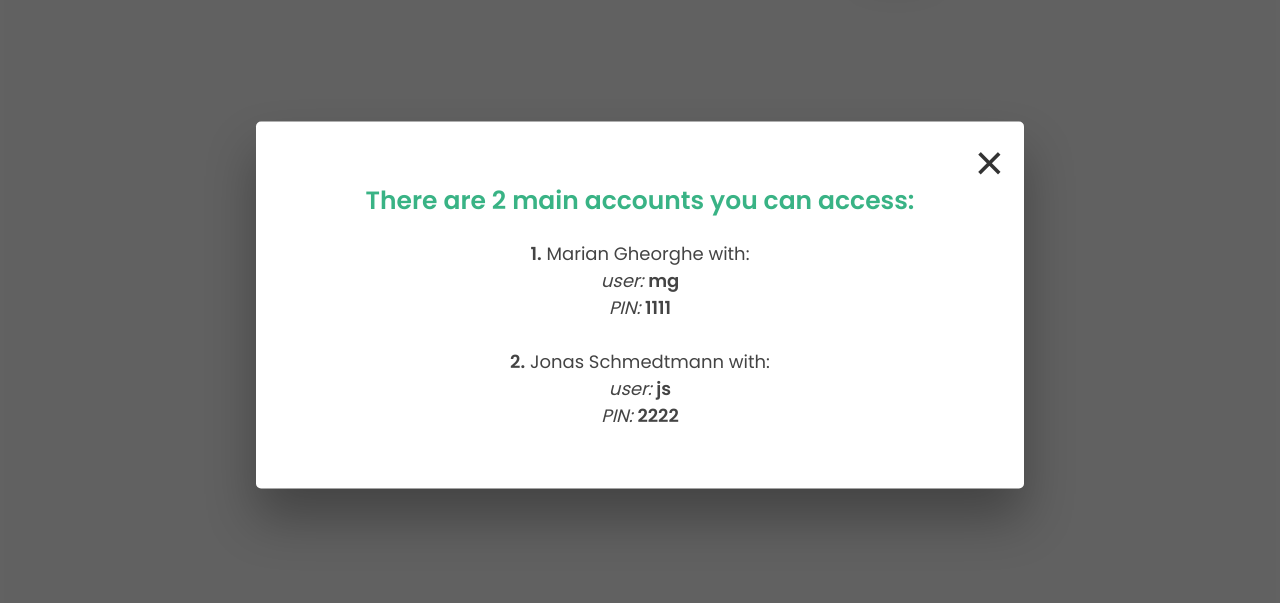
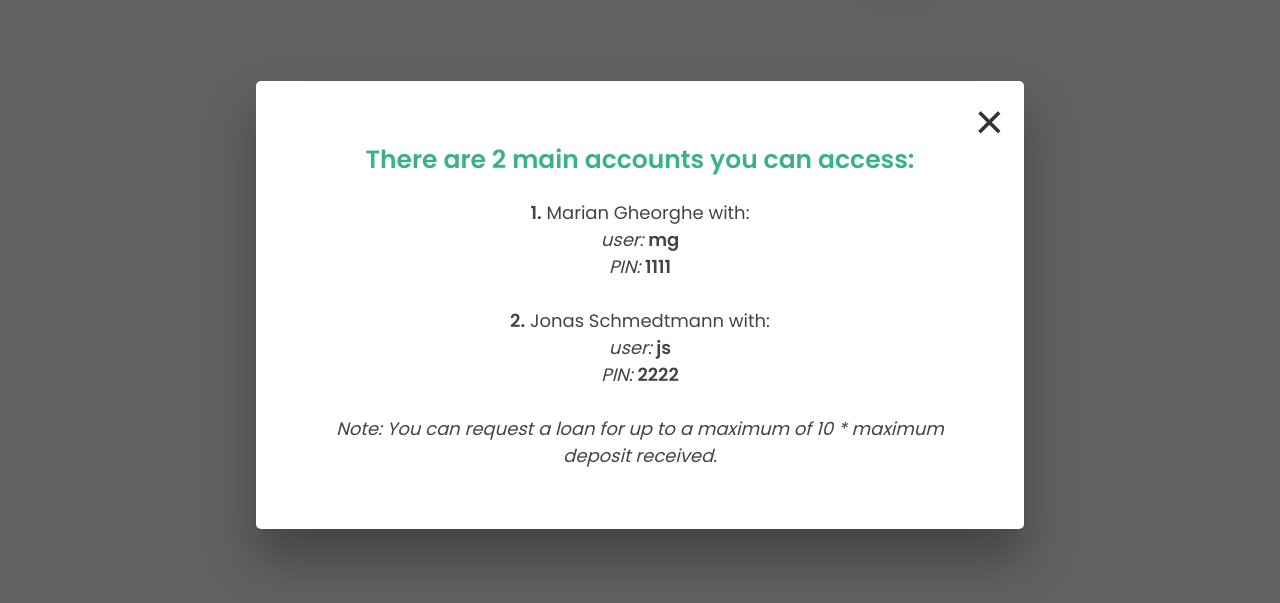
Before and after one commit to Marianu22/Marian-Bank-App, a plain HTML site: page index.html in a window 1280 px wide. Both pictures are taken after typing "Sample", "Sample" into the empty fields and a click on the button "INFO ❔". Shown: the part 95-698 px from the top of the page. Drawn offline with Linux system fonts and the light colour scheme.

Commit message:
My bank app

```diff
--- a/index.html
+++ b/index.html
@@ -25,7 +25,11 @@
         <i>PIN:</i> <strong>1111</strong><br /><br />
         <strong>2.</strong> Jonas Schmedtmann with:<br />
         <i>user:</i> <strong>js</strong> <br />
-        <i>PIN:</i> <strong>2222</strong>
+        <i>PIN:</i> <strong>2222</strong><br /><br />
+        <i>
+          Note: You can request a loan for up to a maximum of 10 * maximum
+          deposit received.</i
+        >
       </p>
     </div>
     <!-- TOP NAVIGATION -->
```
